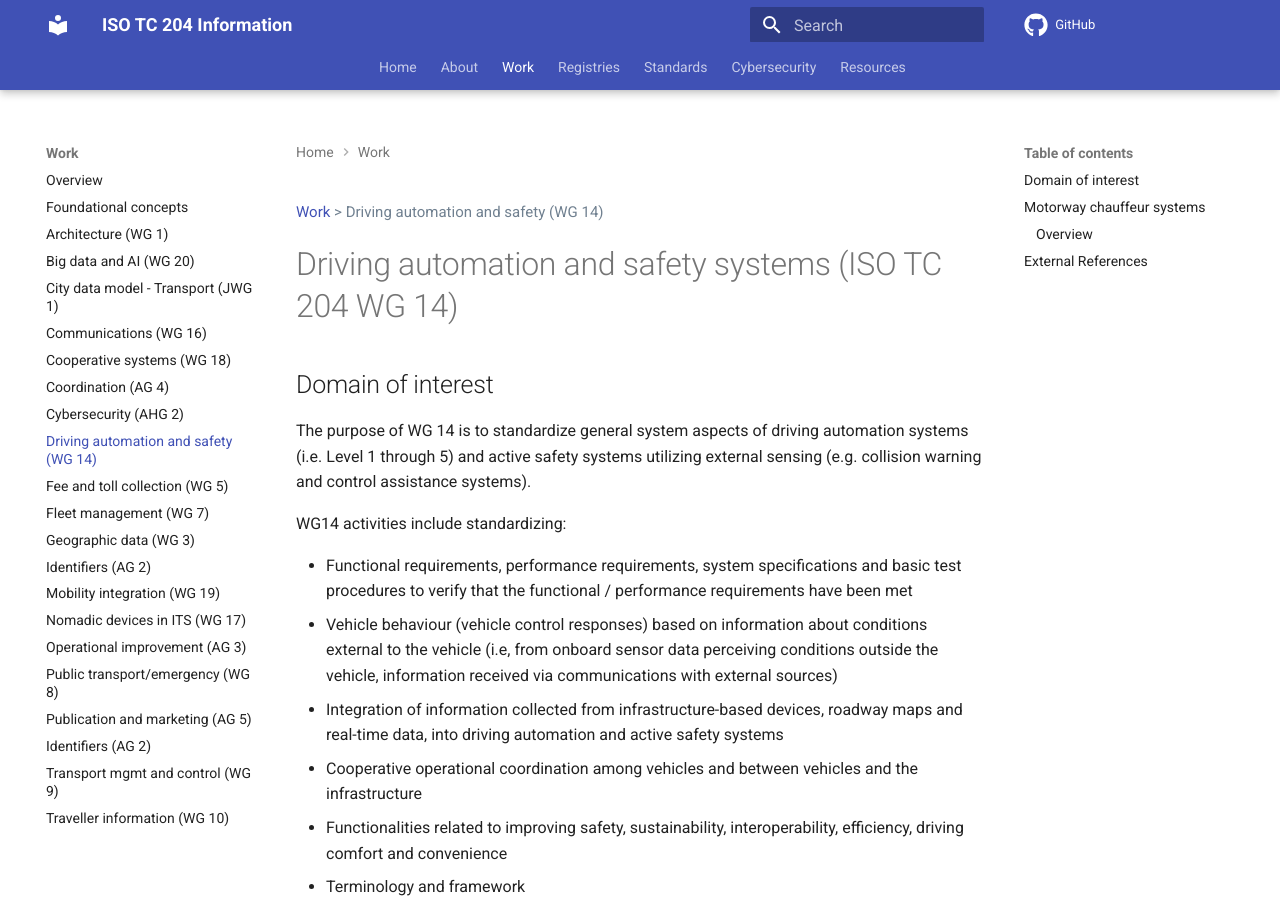
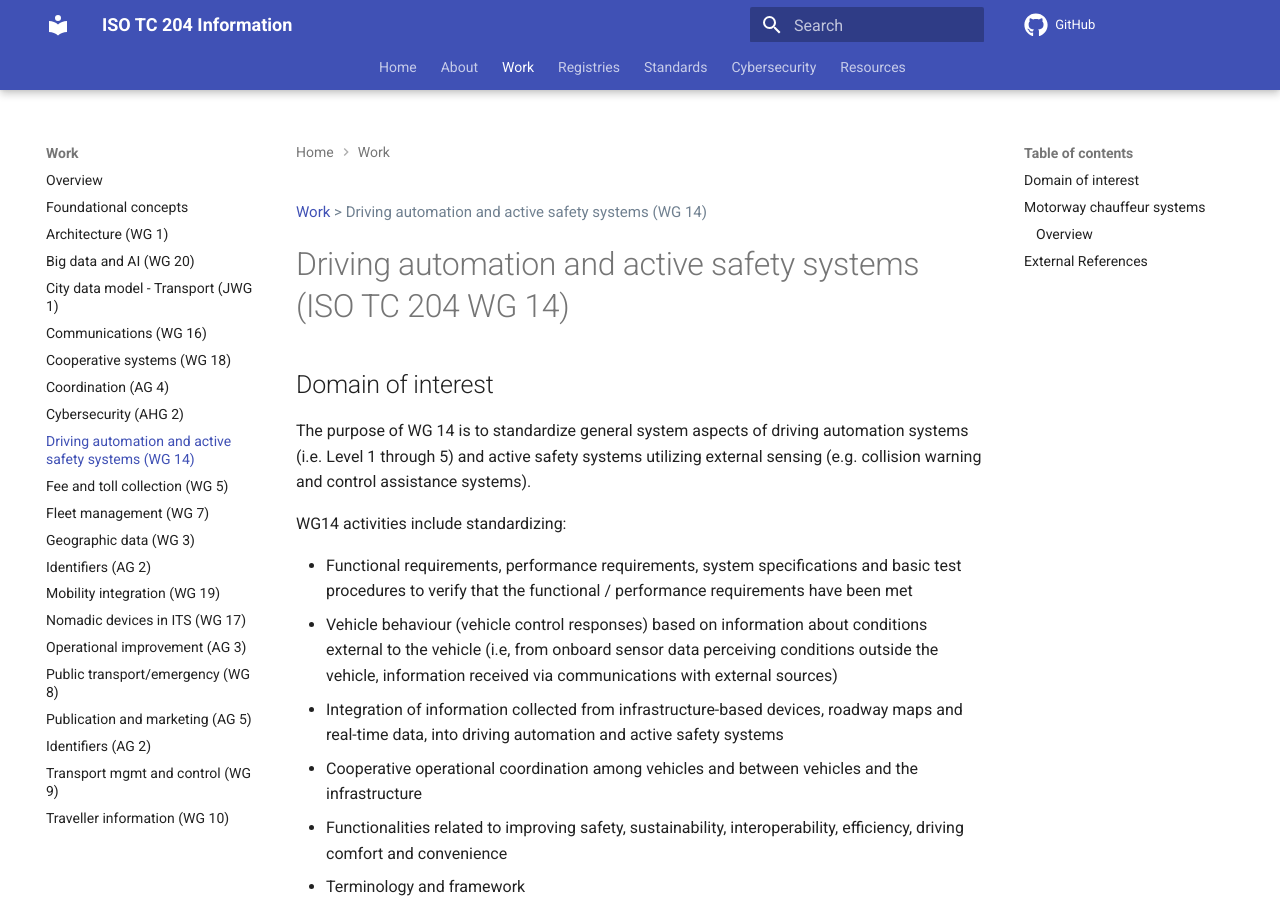
Before and after one commit to ISO-TC204/ISO-TC204.github.io, an MkDocs documentation site: the page built from docs/wg14/index.md, in a window 1280 px wide and 900 px high. Built offline with MkDocs 1.6.1 and Material for MkDocs 9.7.7, drawn with Linux system fonts in a browser that asks for light colours; comment, search, counter and statistics services are not loaded.

Commit message:
Updates WG14 title for clarity
Updates the title of WG14 to "Driving automation and active safety systems" in both the index page and the navigation menu for improved clarity and accuracy.

```diff
--- a/docs/wg14/index.md
+++ b/docs/wg14/index.md
@@ -1,4 +1,4 @@
-# Driving automation and safety systems (ISO TC 204 WG 14)
+# Driving automation and active safety systems (ISO TC 204 WG 14)
 
 ## Domain of interest
 
--- a/mkdocs.yml
+++ b/mkdocs.yml
@@ -23,7 +23,7 @@ nav:
     - Cooperative systems (WG 18): wg18/index.md
     - Coordination (AG 4): ag4/index.md
     - Cybersecurity (AHG 2): ahg2/index.md
-    - Driving automation and safety (WG 14): wg14/index.md
+    - Driving automation and active safety systems (WG 14): wg14/index.md
     - Fee and toll collection (WG 5): wg5/index.md
     - Fleet management (WG 7): wg7/index.md
     - Geographic data (WG 3): wg3/index.md
```
Also changed, not shown: docs/stylesheets/extra.css (+8 -0 lines).
